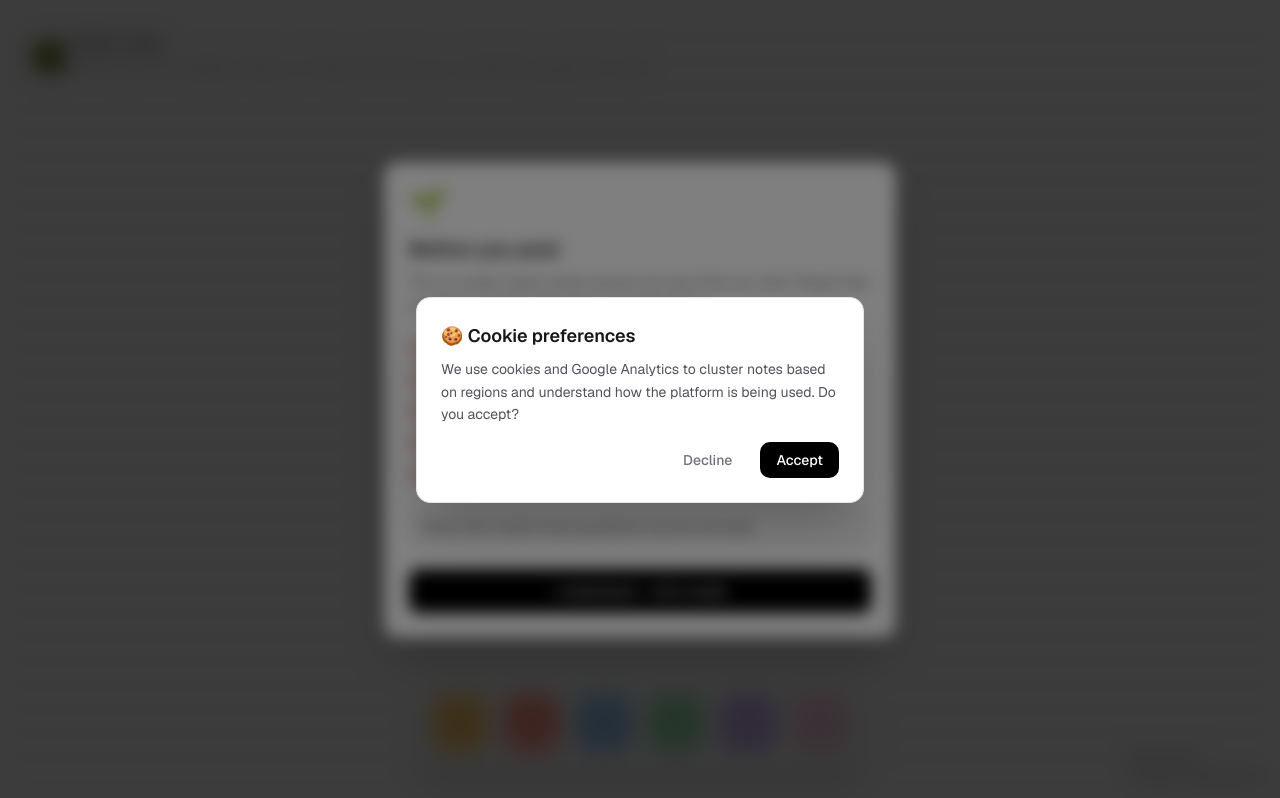
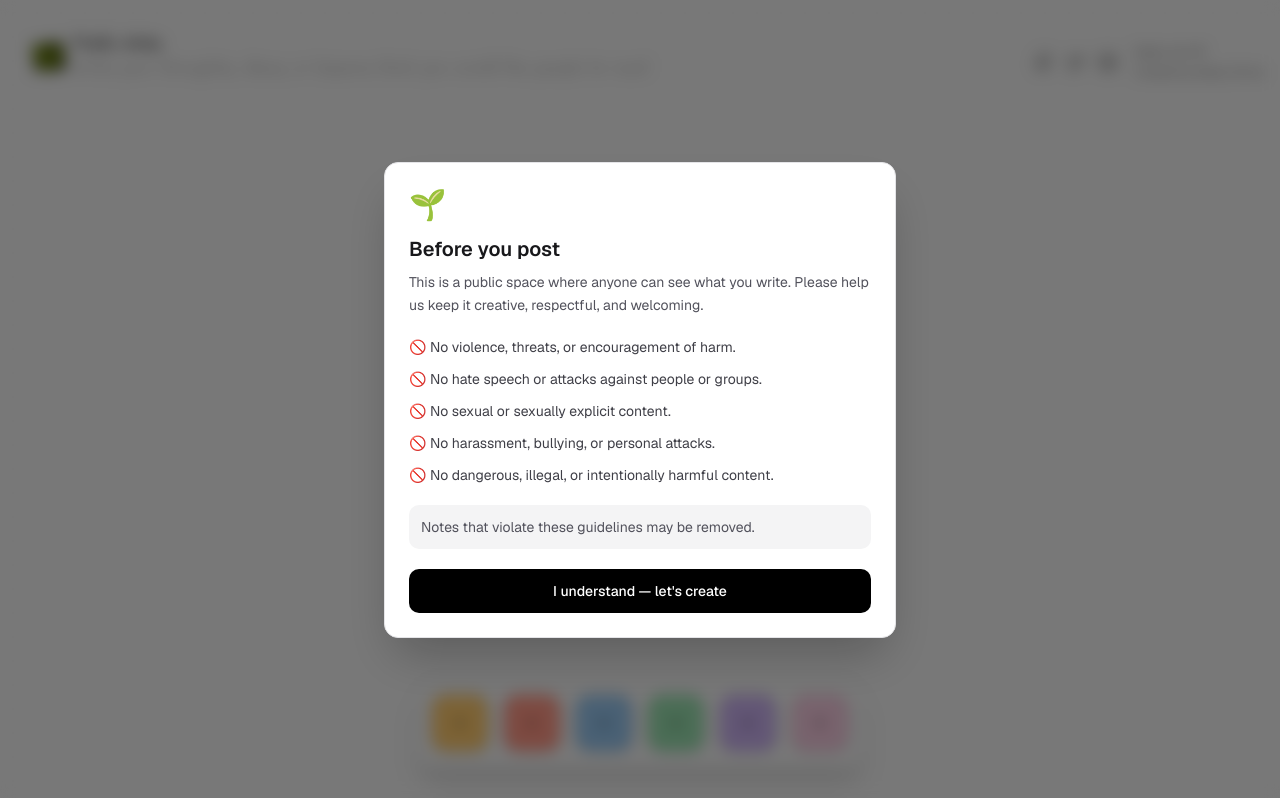
Before and after one commit to bealugirma23/public-note, a Next.js app: page / in a window 1280 px wide. Built offline with nearby package versions, Linux system fonts and the light colour scheme; no server answers; the database is empty.

Commit message:
refactor(app): remove unused constants and notes DB; tidy layout/styles
- delete app/constants/index.ts and app/db/notes.sql
- update app/globals.css, app/layout.tsx, components/layout/Footer.tsx, features/wall/components/WallCanvas.tsx to adjust layout and styles

```diff
--- a/app/globals.css
+++ b/app/globals.css
@@ -1,6 +1,7 @@
 @import "tailwindcss";
 @import "tw-animate-css";
 @import "shadcn/tailwind.css";
+@import "@xyflow/react/dist/style.css";
 
 @custom-variant dark (&:is(.dark *));
 
--- a/app/layout.tsx
+++ b/app/layout.tsx
@@ -34,12 +34,11 @@ export default function RootLayout({
           disableTransitionOnChange
         >
           {children}
-          {/* TODO: remove cookie   */}
-          <CookieBanner />
+          {/* <CookieBanner /> */}
         </ThemeProvider>
 
         {/* TODO: add real google analaysis credentials  */}
-        <Script async src="https://www.googletagmanager.com/gtag/js?id=G-XXXXXXXXXX" strategy="afterInteractive" />
+        <Script async src="https://www.googletagmanager.com/gtag/js?id=G-LQ2ECEYKB3" strategy="afterInteractive" />
         <Script
           id="google-analytics"
           strategy="afterInteractive"
@@ -48,7 +47,7 @@ export default function RootLayout({
               window.dataLayer = window.dataLayer || [];
               function gtag(){dataLayer.push(arguments);}
               gtag('js', new Date());
-              gtag('config', 'G-XXXXXXXXXX', {
+              gtag('config', 'G-LQ2ECEYKB3', {
                 page_path: window.location.pathname,
               });
             `,
--- a/components/layout/Footer.tsx
+++ b/components/layout/Footer.tsx
@@ -1,8 +1,31 @@
+// import { Github, Twitter, Linkedin } from "lucide-react";
+
+import { GithubLogoIcon, LinkedinLogoIcon, TwitterLogoIcon } from "@phosphor-icons/react"
+
 export const Footer = () => {
   return (
-    <div className="absolute bottom-4 right-4 z-50 text-xs opacity-50 flex flex-col gap-1">
-      <p>Made with ❤</p>
-      <p>Created by @bealugirma</p>
-    </div>
+    <div className="absolute top-11 right-4 z-50 flex flex-col items-start gap-2 text-xs opacity-70">
+      <div className="flex ">
+        <div className="flex gap-3 items-center mr-4">
+          <a href="https://github.com/bealugirma23/public-note" target="_blank" rel="noopener noreferrer" className="hover:opacity-100 transition-opacity">
+            <GithubLogoIcon className="w-5 h-5" />
+          </a>
+          <a href="https://x.com/bealugirma23" target="_blank" rel="noopener noreferrer" className="hover:opacity-100 transition-opacity">
+            <TwitterLogoIcon className="w-5 h-5" />
+          </a>
+
+          <div>
+            <a href="https://www.linkedin.com/in/bealugirma/" target="_blank" rel="noopener noreferrer" className="hover:opacity-100 transition-opacity">
+              <LinkedinLogoIcon className="w-5 h-5" />
+            </a>
+
+          </div>
+        </div>
+        <div className="flex flex-col items-start gap-1 opacity-70">
+          <p>Made with ❤</p>
+          <p>Created by Bealu Girma</p>
+        </div>
+
+      </div></div>
   )
 }
--- a/features/wall/components/WallCanvas.tsx
+++ b/features/wall/components/WallCanvas.tsx
@@ -117,7 +117,7 @@ export function WallCanvas() {
           variant={BackgroundVariant.Dots}
           gap={24}
           size={2}
-          style={{ opacity: 0.4 }}
+          style={{ opacity: 0.4, zIndex: -1 }}
           color="#ccc"
         />
       </ReactFlow>
```
Also changed, not shown: app/constants/index.ts (deleted), 1 other file (tests, documents, lock files or other folders).
